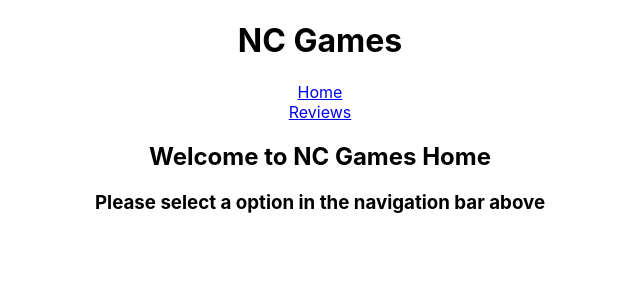
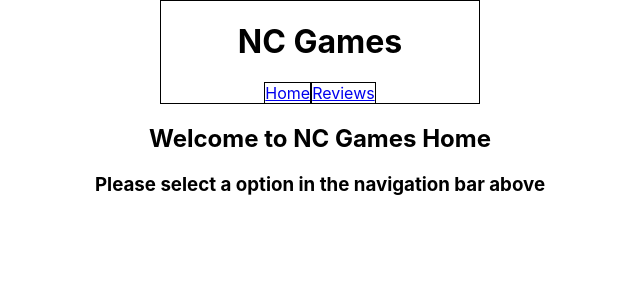
Before and after one commit to eliotsnowdon/nc-games, a React (Create React App) app: page / in a window 1280 px wide. Shown: the top 300 px of the page, without its empty margins (320-960 px from the left). Built offline with nearby package versions, Linux system fonts and the light colour scheme.

Commit message:
post comments

```diff
--- a/src/App.css
+++ b/src/App.css
@@ -50,3 +50,24 @@ padding: 5px;
   border: solid #000000 2px;
   margin: auto;
 }
+
+.Header {
+  box-sizing: border-box;
+  width: 25%;
+  border: solid #000000 1px;
+  margin: auto;
+}
+
+.HomeLink {
+  box-sizing: border-box;
+  width: 10%;
+  border: solid #000000 1px;
+  margin: auto;
+}
+
+.ReviewLink {
+  box-sizing: border-box;
+  width: 10%;
+  border: solid #000000 1px;
+  margin: auto;
+}
--- a/src/Components/AddComment.jsx
+++ b/src/Components/AddComment.jsx
@@ -0,0 +1,42 @@
+
+import { useState } from "react"
+import { postComment } from "../apis"
+
+export const AddComment = ({setComment, review_id}) => {
+    const [commentChange, setCommentChange] = useState("");
+    console.log(commentChange)
+
+    const handleSubmit = (e) => {
+        e.preventDefault();
+        const comment = {
+        "comment_id": Date.now(),
+        "body": commentChange,
+        "review_id": review_id,
+        "author": "jessjelly",
+        "votes": 0,
+        "created_at": "just now"
+        }
+        setComment((currComments) => {
+            return [comment, ...currComments]
+        })
+        postComment(review_id, commentChange).then(() => {
+            setCommentChange("")
+        }).catch((err) => {
+            setComment((currComments)=> {
+                return currComments.shift()
+            })
+        })
+    }
+
+    return (
+        <section className="addComment">
+            <form onSubmit={handleSubmit}>
+<textarea
+    value={commentChange}
+    onChange={(e) => setCommentChange(e.target.value)}
+></textarea>
+<button className="submitButton">Add Comment</button>
+</form>
+        </section>
+    )
+}
--- a/src/Components/Comments.jsx
+++ b/src/Components/Comments.jsx
@@ -2,6 +2,7 @@ import { useState } from "react";
 import { useEffect } from "react";
 import { useParams } from "react-router";
 import { getComments } from "../apis";
+import { AddComment } from "./AddComment";
 
 export const Comments = () => {
     const [comment, setComment] = useState([]);
@@ -15,12 +16,16 @@ export const Comments = () => {
         })
     }, [item_no])
 
-    if(isLoading === true) {return <p>Loading...</p>}
-    else if(comment.length != 0){
+    if(isLoading === true) {return (
+    <section>
+    <p>Loading...</p>
+    </section>)}
+    else if(comment.length !== 0){
     return (
         <section className="Comments">
+            <AddComment setComment ={setComment} review_id={item_no.review_id}/>
      <p>Comments:</p>
-        {comment.map(({comment_id,author,body}) => {
+        {comment.map(({author,body}) => {
             return (
                 <ul>
                     <li>Author: {author}</li>
@@ -33,7 +38,11 @@ export const Comments = () => {
 }
 else {
     return (
-        <p>No Comments</p>
+        <section>
+            <AddComment setComment ={setComment} review_id={item_no.review_id}/>
+            <p>No Comments</p>
+        </section>
+
     )
 }
 }
--- a/src/Components/Header.jsx
+++ b/src/Components/Header.jsx
@@ -2,13 +2,12 @@ import { Link } from "react-router-dom"
 
 export const Header = () => {
     return (
-        <main>
+        <main className="Header">
         <h1> NC Games </h1>
-        <Link to='/'>
+        <Link to='/' className="HomeLink">
             Home
         </Link>
-        <br />
-        <Link to='/reviews'>
+        <Link to='/reviews' className="ReviewLink">
             Reviews
         </Link>
         </main>
--- a/src/Components/Home.jsx
+++ b/src/Components/Home.jsx
@@ -1,6 +1,6 @@
 export const Home = () => {
     return (
-        <main>
+        <main className="Home">
         <h2> Welcome to NC Games Home </h2>
         <h3> Please select a option in the navigation bar above </h3>
         </main>
--- a/src/apis.js
+++ b/src/apis.js
@@ -31,9 +31,11 @@ export const patchVotes = (review_id, increment) => {
 }
 
 export const postComment = (review_id, comment) => {
-    return myApi.post(`/reviews/${review_id}/comments`, {
+    const sent = {
+        username: 'jessjelly',
         body: comment
-    }).then((result) => {
-        result.data
+    }
+    return myApi.post(`/reviews/${review_id}/comments`, sent).then((result) => {
+        return result.data.comment
     })
 }
```
